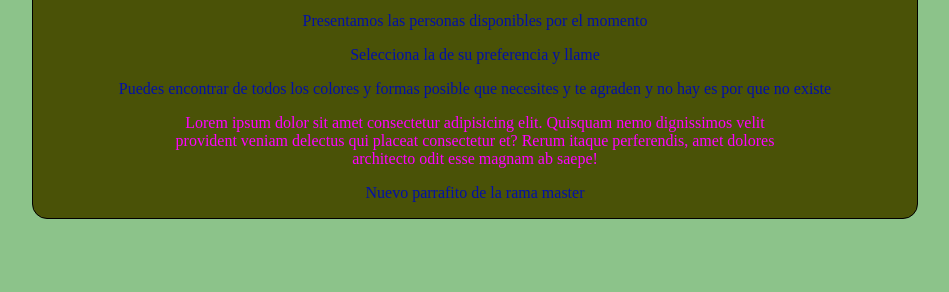
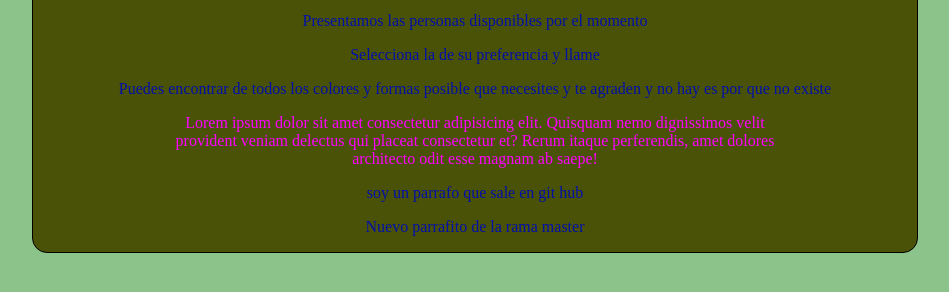
Before and after one commit to ByronVTS/Myblog, a plain HTML site: page index.html in a window 1280 px wide. Shown: the part 146-438 px from the top of the page, without its empty margins (165-1114 px from the left). Drawn offline with Linux system fonts and the light colour scheme.

Commit message:
Nuevo parrafo para github

```diff
--- a/index.html
+++ b/index.html
@@ -19,6 +19,8 @@
             <p>Lorem ipsum dolor sit amet consectetur adipisicing elit. Quisquam nemo dignissimos velit provident veniam delectus qui placeat consectetur et? Rerum itaque perferendis, amet dolores architecto odit esse magnam ab saepe!</p>
         </p>
 
+        <p>soy un parrafo que sale en git hub</p>
+
         <p>Nuevo parrafito de la rama master</p>
     </div>
 
```
